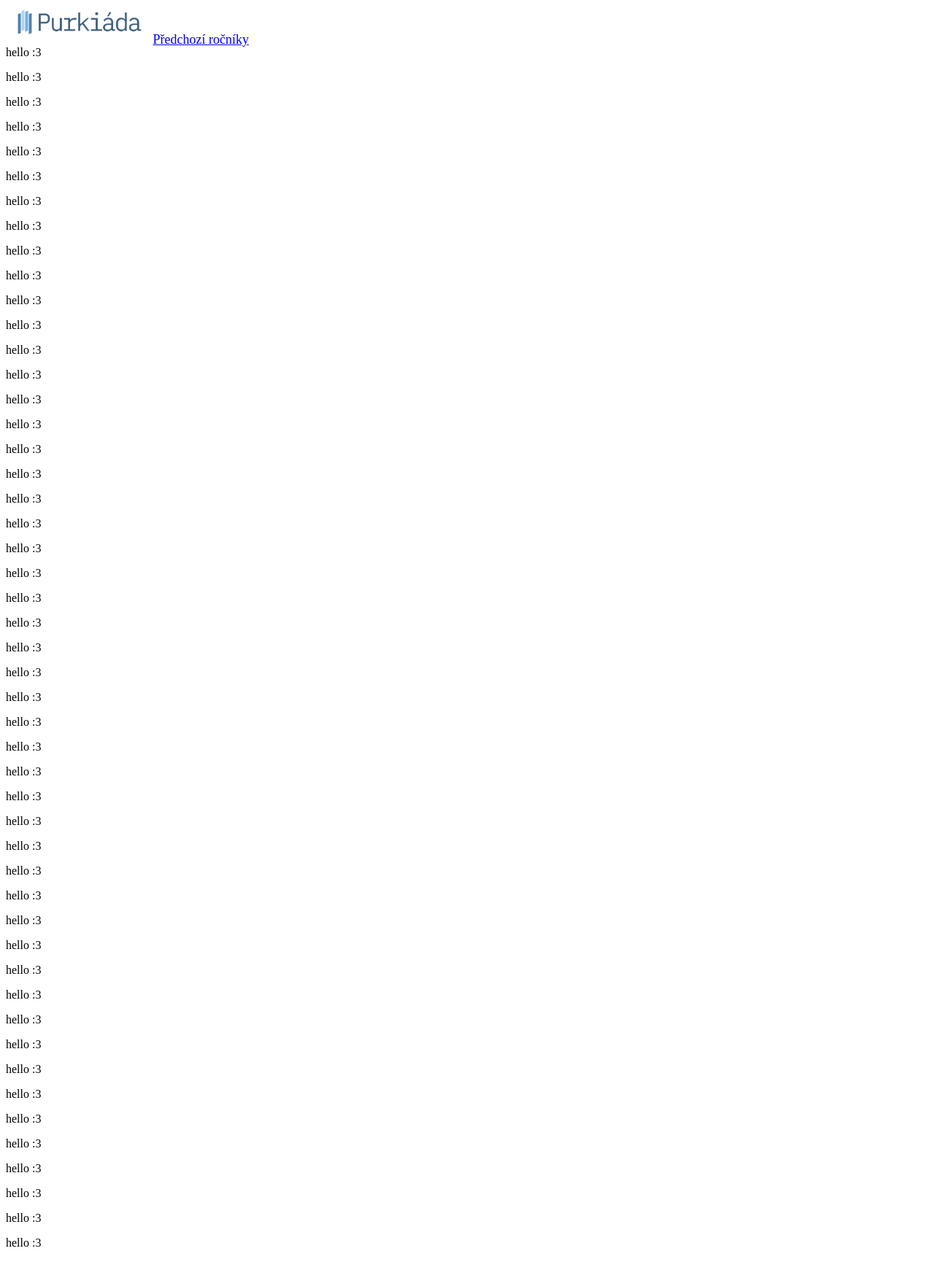
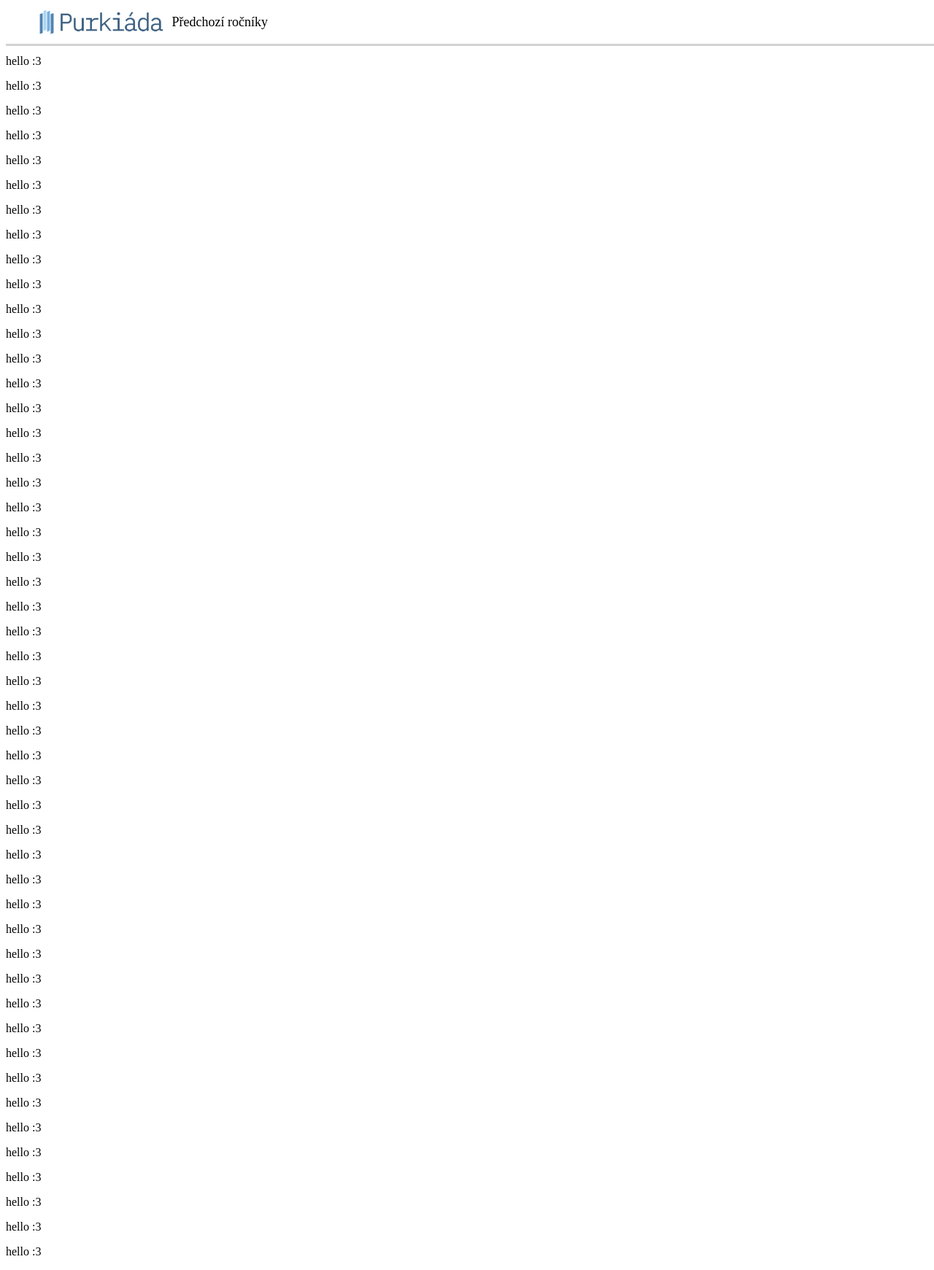
Before and after one commit to mysakm/purkiada-test-2023, a PHP site: page / in a window 1280 px wide. Shown: the whole page at 73% size. Before the commit the page ends 1709 px from the top, so only its background shows below. Run offline with PHP 8.4, Linux system fonts and the light colour scheme.

Commit message:
grafická úprava

```diff
--- a/purkiada/index.html
+++ b/purkiada/index.html
@@ -7,9 +7,11 @@
     <title>Purkiáda</title>
 </head>
 <body>
-    <div class="banner">
-        <img src="./images/purkiada.png" height="60px">
-        <a href="./menus/predchoziRocniky.html" style="font-size:large">Předchozí ročníky</a>
+    <div class="banner" style="border-bottom-width: 3px; border-bottom-color:lightgray; border-bottom-style:solid;">
+        <img src="./images/purkiada.png" height="60px" style="padding-left:30px">
+        <a href="./menus/predchoziRocniky.html" class="banner-redirect">
+            <p>Předchozí ročníky</p>
+        </a>
     </div>
     <div class="main">
         <p>hello :3</p>
--- a/purkiada/style.css
+++ b/purkiada/style.css
@@ -1,9 +1,23 @@
 .main {
-    margin-top: 5%;
+    margin-top: 75px;
 }
 .banner {
     overflow: hidden;
+    background-color: white;
     position: fixed; /* Set the navbar to fixed position */
     top: 0; /* Position the navbar at the top of the page */
     width: 100%; /* Full width */
+    display:flex;
+    align-content:center;
 }
+.banner-redirect{
+    font-size:large;
+    align-self: center;
+    height: fit-content;
+    color:black;
+    text-decoration:none;
+}
+.banner-redirect:hover{
+    height: fit-content;
+    background-color: lightgray;
+}
```
Also changed, not shown: purkiada/images/purkiada.png.
